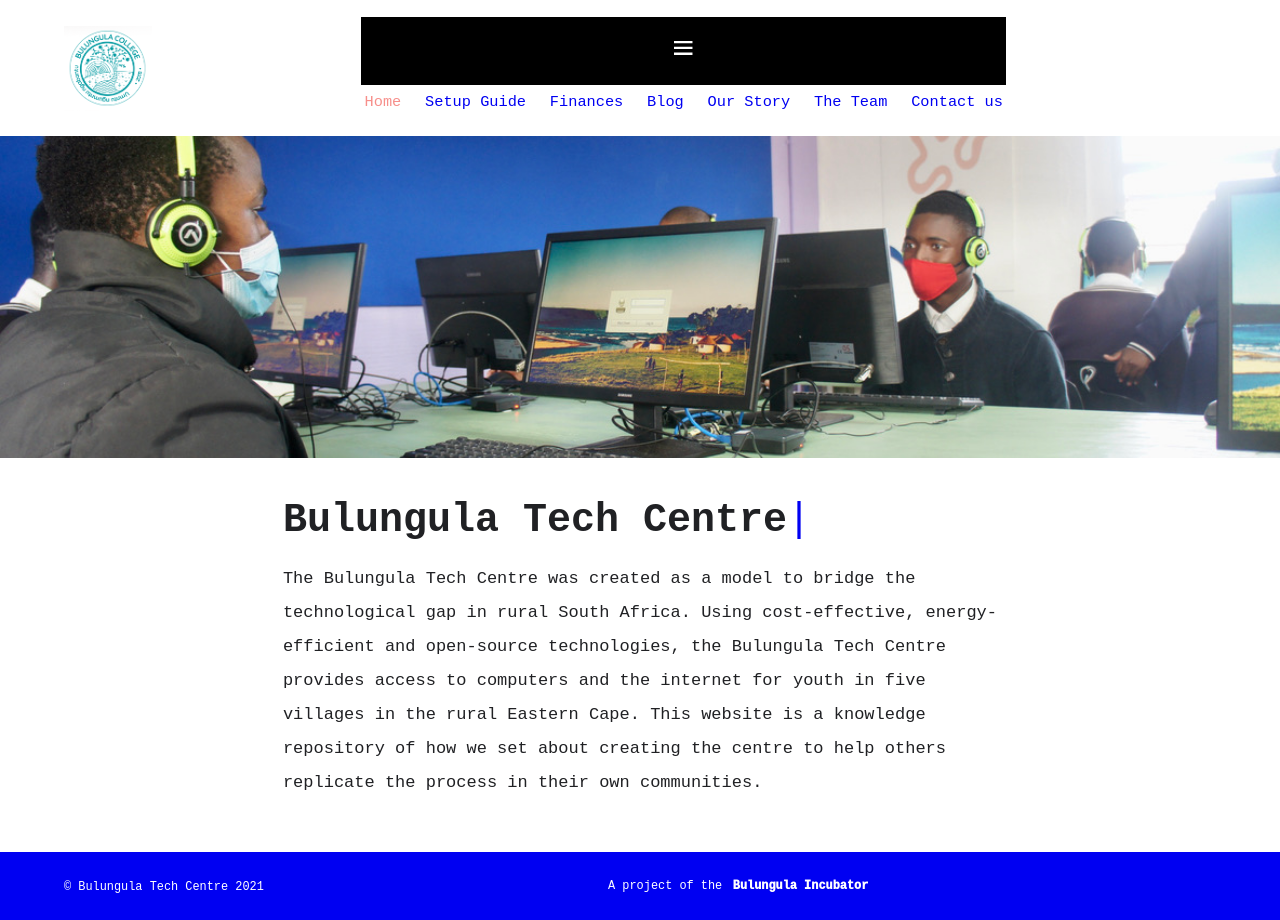
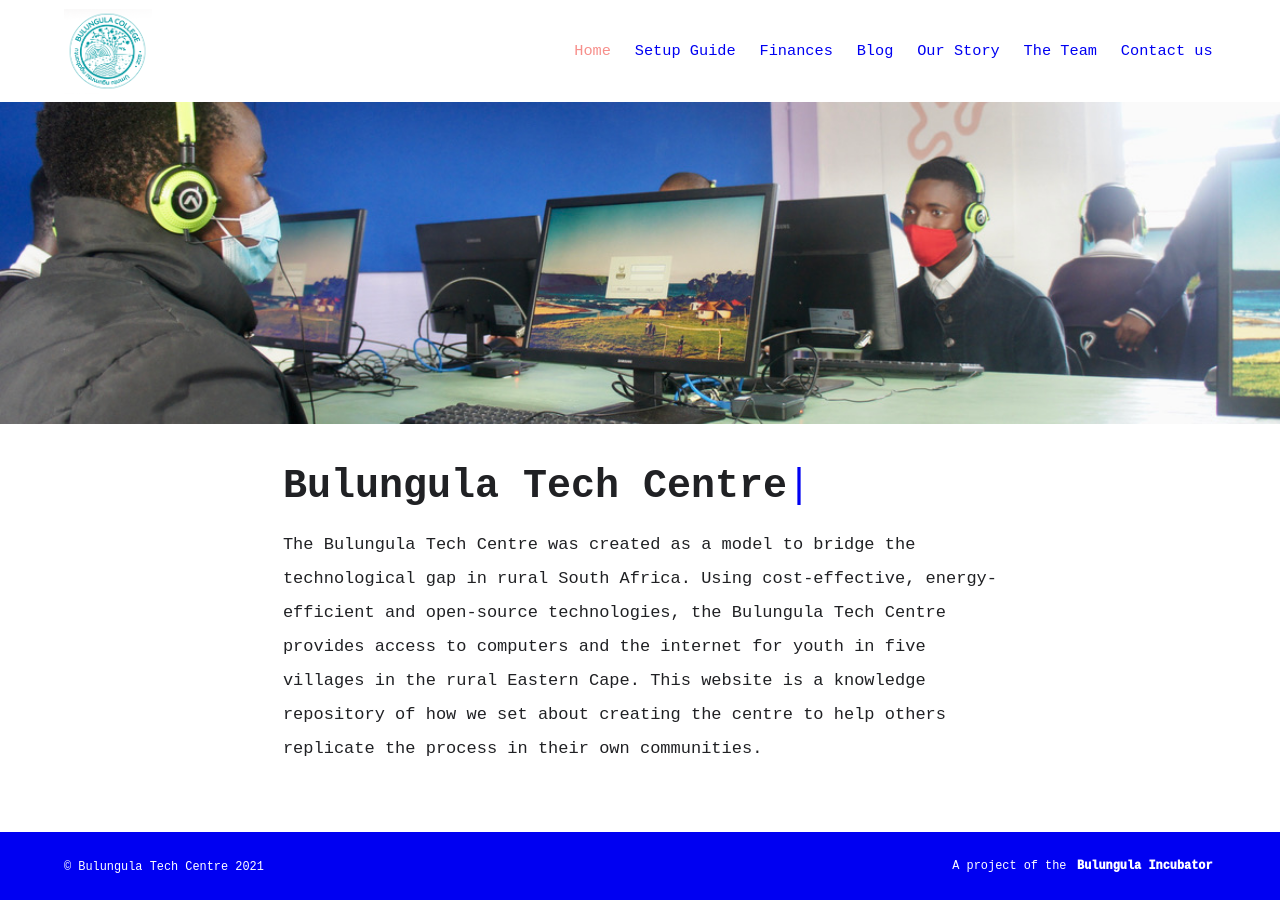
Before and after one commit to bulungula-tech-centre/bulungula-tech-centre, a Jekyll site: the page built from index.md, in a window 1280 px wide. Built offline with Jekyll 4.4.1, drawn with Linux system fonts in a browser that asks for light colours.

Commit message:
fix layout

```diff
--- a/_includes/team.html
+++ b/_includes/team.html
@@ -3,7 +3,7 @@
         <div class="card">
             <img src="img1.jpg" alt="Jane" style="width:100%">
             <div class="container">
-                <h2>Jane Doe</h2>
+                <h4>Jane Doe</h4>
                 <p class="title">CEO &amp; Founder</p>
             </div>
         </div>
@@ -13,7 +13,7 @@
         <div class="card">
             <img src="img2.jpg" alt="Mike" style="width:100%">
             <div class="container">
-                <h2>Mike Ross</h2>
+                <h4>Mike Ross</h4>
                 <p class="title">Art Director</p>
             </div>
         </div>
@@ -23,7 +23,7 @@
         <div class="card">
             <img src="img3.jpg" alt="John" style="width:100%">
             <div class="container">
-                <h2>John Doe</h2>
+                <h4>John Doe</h4>
                 <p class="title">Designer</p>
             </div>
         </div>
--- a/_sass/_theme.scss
+++ b/_sass/_theme.scss
@@ -570,28 +570,8 @@ pre code {
 }
 
 /* Clear floats */
-.container::after, .row::after {
-  content: "";
-  clear: both;
-  display: table;
-}
-
-.title {
-  color: grey;
-}
-
-.button {
-  border: none;
-  outline: 0;
-  display: inline-block;
-  padding: 8px;
-  color: white;
-  background-color: #000;
-  text-align: center;
-  cursor: pointer;
-  width: 100%;
-}
-
-.button:hover {
-  background-color: #555;
-}
+// .container::after, .row::after {
+//   content: "";
+//   clear: both;
+//   display: table;
+// }
```
